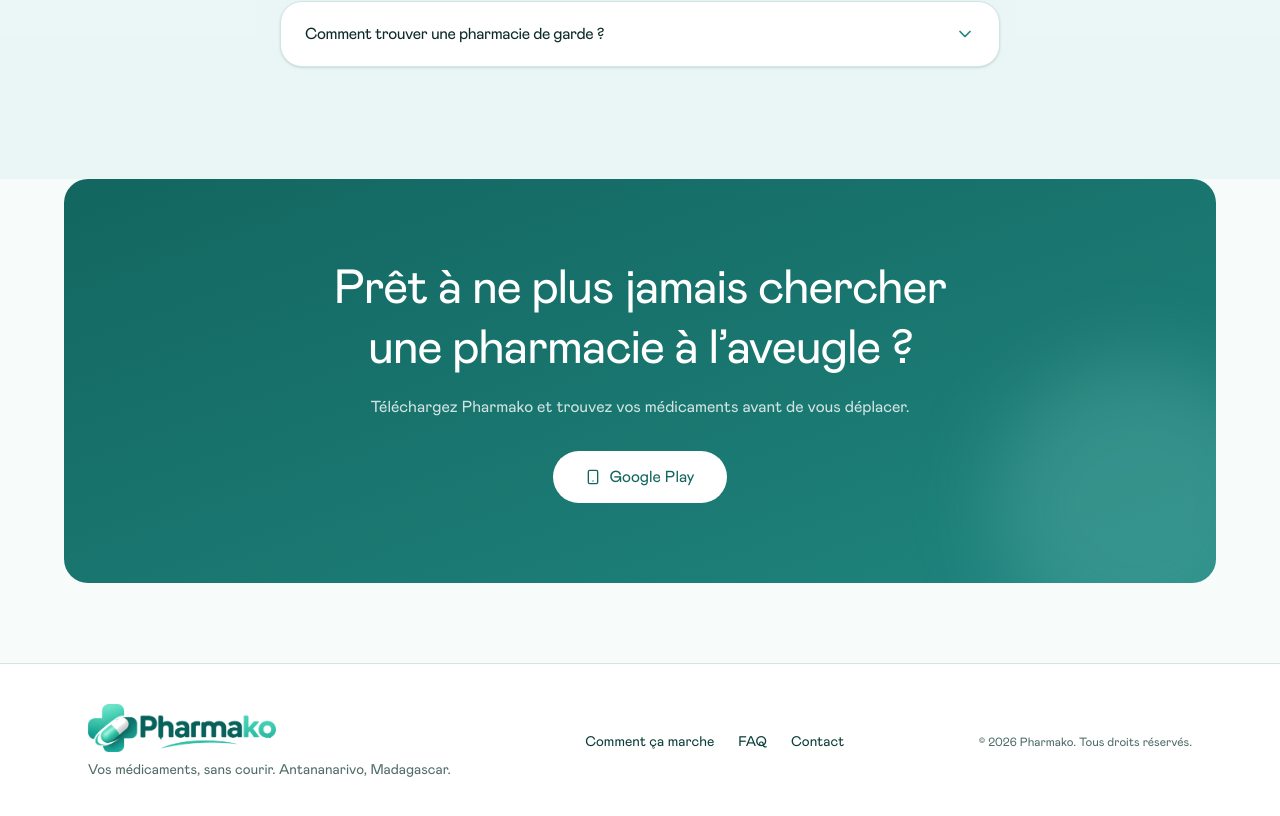
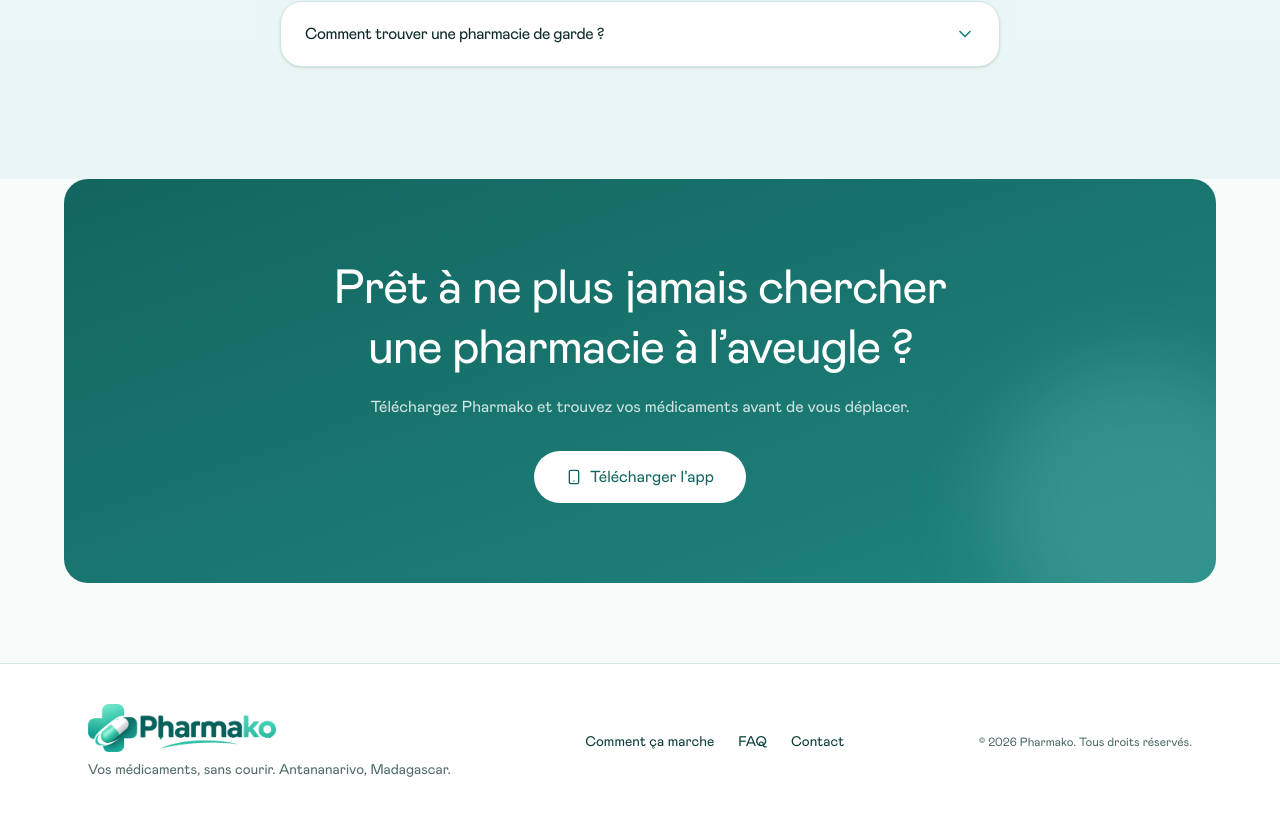
Before and after one commit to Randriantahina/pharmako-landing, a React (Vite) app: page / in a window 1280 px wide. Shown: the part 6062-6878 px from the top of the page. Built offline with nearby package versions, Linux system fonts and the light colour scheme.

Commit message:
feat(cta): rename Google Play button to 'Télécharger l’app'

```diff
--- a/src/features/cta/ui/CallToAction.tsx
+++ b/src/features/cta/ui/CallToAction.tsx
@@ -12,7 +12,7 @@ export function CallToAction() {
           <h2 className="relative mx-auto max-w-2xl text-3xl leading-tight sm:text-5xl">Prêt à ne plus jamais chercher une pharmacie à l’aveugle ?</h2>
           <p className="relative mx-auto mt-4 max-w-xl text-white/80">Téléchargez Pharmako et trouvez vos médicaments avant de vous déplacer.</p>
           <div className="relative mt-8 flex flex-wrap justify-center gap-3">
-            <Button asChild variant="light" size="lg"><a href={LINKS.playStore}><Smartphone /> Google Play</a></Button>
+            <Button asChild variant="light" size="lg"><a href={LINKS.download}><Smartphone /> Télécharger l’app</a></Button>
           </div>
         </div>
       </Reveal>
--- a/src/shared/config/links.ts
+++ b/src/shared/config/links.ts
@@ -1,5 +1,5 @@
-// Remplacez ces liens quand l'app sera publiée.
+// Remplacez ces liens quand l’app sera publiée.
 export const LINKS = {
-  playStore: '#telecharger',
+  download: '#telecharger',
   contact: 'mailto:contact@pharmako.mg',
 }
```
